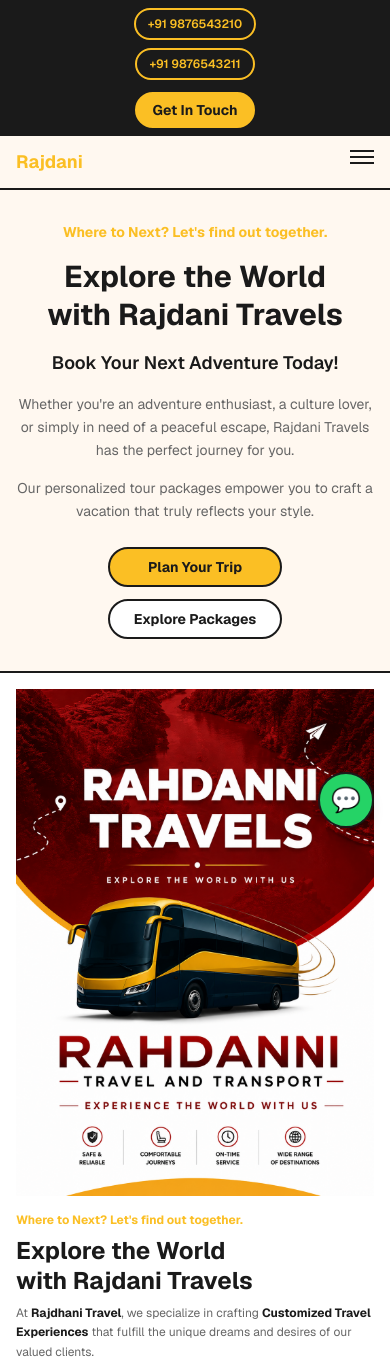
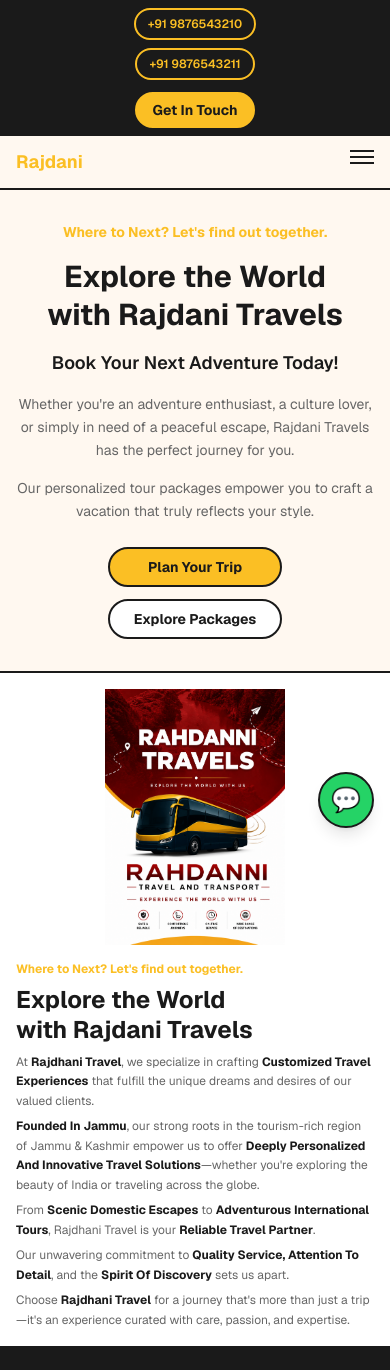
Before and after one commit to flashbacksnaps12-lgtm/copy12, a Next.js app: page / in a window 390 px wide. Shown: the top 1370 px of the page. Built offline with nearby package versions, Linux system fonts and the light colour scheme.

Commit message:
feat: adjust image size constraints in AboutSection component

```diff
--- a/components/AboutSection.tsx
+++ b/components/AboutSection.tsx
@@ -8,7 +8,7 @@ export default function AboutSection() {
             <img
               src="/images/rahdanni-bus.png"
               alt="Rahdanni Travels Bus"
-              className="w-full h-auto object-contain md:scale-90 md:origin-center"
+              className="w-full h-auto max-h-64 sm:max-h-72 md:max-h-none object-contain md:scale-90 md:origin-center"
             />
           </div>
 
```
